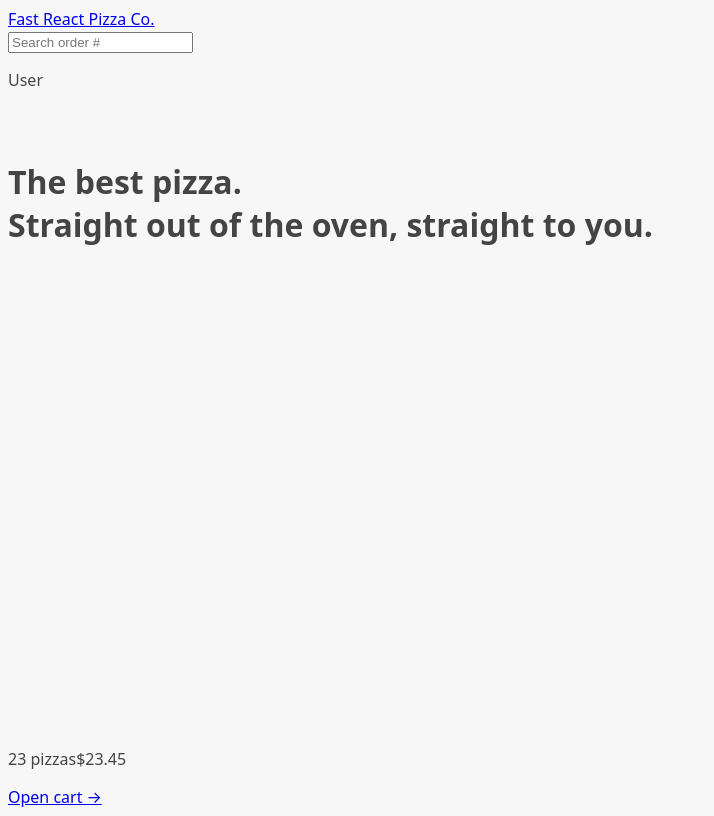
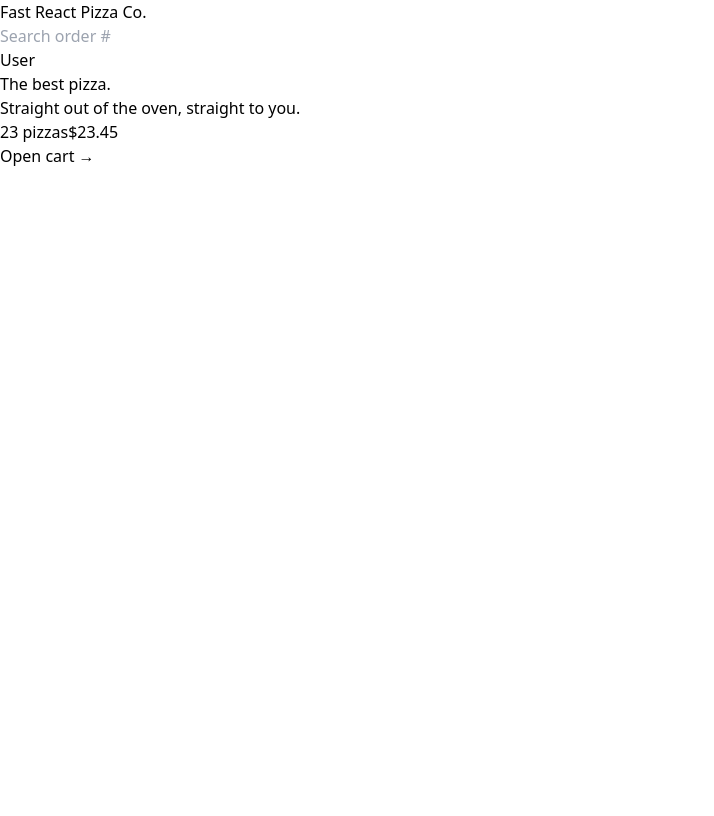
Before and after one commit to eryxmiliaris/14-fast-react-pizza, a React (Vite) app: page / in a window 1280 px wide. Shown: the whole page, without its empty margins (0-714 px from the left). Built offline with nearby package versions, Linux system fonts and the light colour scheme.

Commit message:
Add tailwind to index.css

```diff
--- a/src/index.css
+++ b/src/index.css
@@ -1,4 +1,8 @@
-body {
+@tailwind base;
+@tailwind components;
+@tailwind utilities;
+
+/* body {
   font-family: system-ui, -apple-system, BlinkMacSystemFont, 'Segoe UI', Roboto,
     Oxygen, Ubuntu, Cantarell, 'Open Sans', 'Helvetica Neue', sans-serif;
   background-color: #f7f7f7;
@@ -10,7 +14,7 @@ body {
   grid-template-rows: auto 1fr auto;
   gap: 32px;
   height: 100dvh;
-}
+} */
 
 /* https://dev.to/afif/i-made-100-css-loaders-for-your-next-project-4eje */
 .loader {
```
